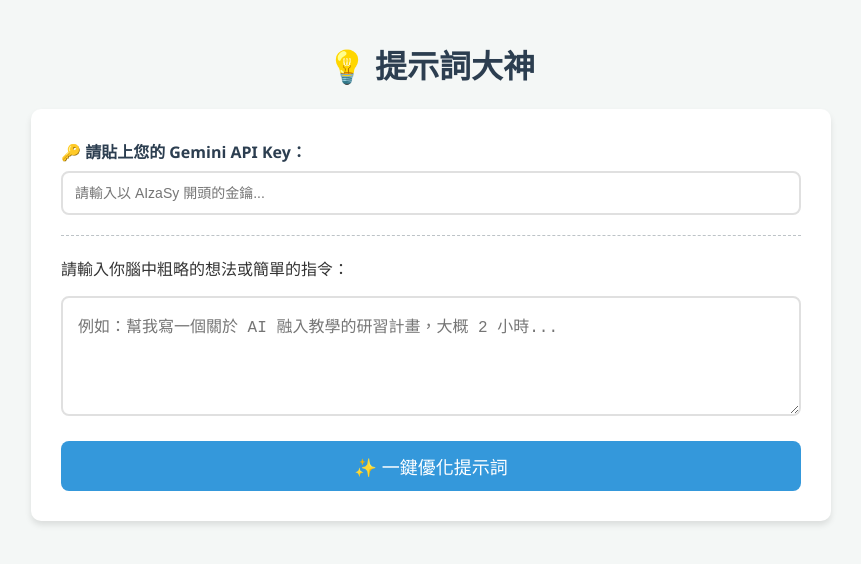
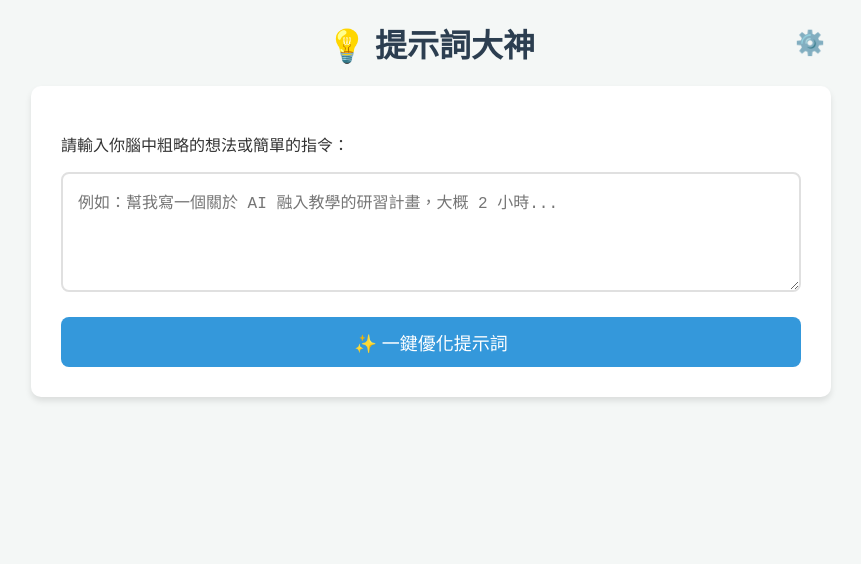
Before and after one commit to dafeng1025/rtcf, a plain HTML site: page index.html in a window 1280 px wide. Shown: the whole page, without its empty margins (209-1070 px from the left). Drawn offline with Linux system fonts and the light colour scheme.

Commit message:
Update index.html

```diff
--- a/index.html
+++ b/index.html
@@ -13,40 +13,36 @@
             margin: 0 auto;
             padding: 20px;
         }
+        /* 讓標題區塊變成橫向排列，方便放置齒輪 */
+        .header-container {
+            display: flex;
+            justify-content: center;
+            align-items: center;
+            position: relative;
+            margin-bottom: 20px;
+        }
         h1 {
-            text-align: center;
             color: #2c3e50;
+            margin: 0;
+        }
+        /* 齒輪按鈕的樣式 */
+        .settings-btn {
+            background: none;
+            border: none;
+            font-size: 24px;
+            cursor: pointer;
+            position: absolute;
+            right: 0;
+            transition: transform 0.3s;
+        }
+        .settings-btn:hover {
+            transform: rotate(90deg); /* 滑鼠游標移過去時會有旋轉動畫 */
         }
         .container {
             background-color: #fff;
             padding: 30px;
             border-radius: 10px;
             box-shadow: 0 4px 6px rgba(0,0,0,0.1);
-        }
-        /* 新增 API Key 輸入框的樣式 */
-        .api-key-box {
-            margin-bottom: 20px;
-            padding-bottom: 20px;
-            border-bottom: 1px dashed #bdc3c7;
-        }
-        .api-key-box label {
-            display: block;
-            margin-bottom: 8px;
-            font-weight: bold;
-            color: #2c3e50;
-        }
-        .api-key-box input {
-            width: 100%;
-            padding: 12px;
-            border: 2px solid #e0e0e0;
-            border-radius: 8px;
-            font-size: 14px;
-            box-sizing: border-box;
-            transition: border-color 0.3s;
-        }
-        .api-key-box input:focus {
-            border-color: #e74c3c; /* 聚焦時顯示不同顏色提醒這是重要金鑰 */
-            outline: none;
         }
         textarea {
             width: 100%;
@@ -63,7 +59,7 @@
             border-color: #3498db;
             outline: none;
         }
-        button {
+        button.action-btn {
             background-color: #3498db;
             color: white;
             border: none;
@@ -74,10 +70,10 @@
             width: 100%;
             transition: background-color 0.3s;
         }
-        button:hover {
+        button.action-btn:hover {
             background-color: #2980b9;
         }
-        button:disabled {
+        button.action-btn:disabled {
             background-color: #95a5a6;
             cursor: not-allowed;
         }
@@ -86,7 +82,7 @@
             background-color: #ecf0f1;
             padding: 20px;
             border-radius: 8px;
-            white-space: pre-wrap; /* 保持換行格式 */
+            white-space: pre-wrap;
             font-size: 16px;
             line-height: 1.6;
             display: none;
@@ -102,38 +98,57 @@
 </head>
 <body>
 
-    <h1>💡 提示詞大神</h1>
+    <div class="header-container">
+        <h1>💡 提示詞大神</h1>
+        <!-- 齒輪按鈕，點擊呼叫設定金鑰的函數 -->
+        <button class="settings-btn" onclick="configureApiKey()" title="設定/清除 API Key">⚙️</button>
+    </div>
 
     <div class="container">
-        <!-- 新增的 API Key 區塊 -->
-        <div class="api-key-box">
-            <label for="apiKey">🔑 請貼上您的 Gemini API Key：</label>
-            <input type="password" id="apiKey" placeholder="請輸入以 AIzaSy 開頭的金鑰...">
-        </div>
-
         <p>請輸入你腦中粗略的想法或簡單的指令：</p>
         <textarea id="userInput" placeholder="例如：幫我寫一個關於 AI 融入教學的研習計畫，大概 2 小時..."></textarea>
 
-        <button id="optimizeBtn" onclick="optimizePrompt()">✨ 一鍵優化提示詞</button>
+        <button id="optimizeBtn" class="action-btn" onclick="optimizePrompt()">✨ 一鍵優化提示詞</button>
         <div id="loader" class="loader">大神正在施展魔法中，請稍候...</div>
 
         <div id="resultBox" class="result-box"></div>
     </div>
 
     <script>
+        // 設定與管理 API Key 的函數
+        function configureApiKey() {
+            // 從瀏覽器本機儲存空間取得舊的金鑰（如果有的話）
+            let savedKey = localStorage.getItem('gemini_api_key') || "";
+
+            // 跳出對話框讓使用者輸入
+            let newKey = prompt("🔑 請貼上您的 Gemini API Key：\n\n（💡 若要清除本機的儲存紀錄，請直接清空輸入框並按下確定）", savedKey);
+
+            // 如果使用者按下「確定」（而不是「取消」）
+            if (newKey !== null) {
+                if (newKey.trim() === "") {
+                    // 如果輸入空白，就從本機空間移除該紀錄
+                    localStorage.removeItem('gemini_api_key');
+                    alert("🗑️ API Key 已從您的瀏覽器中清除！");
+                } else {
+                    // 如果有輸入內容，就儲存到本機空間
+                    localStorage.setItem('gemini_api_key', newKey.trim());
+                    alert("✅ API Key 已成功儲存！下次開啟網頁無需重新輸入。");
+                }
+            }
+        }
+
         async function optimizePrompt() {
-            // 抓取畫面上輸入的 API Key 與想法
-            const apiKey = document.getElementById('apiKey').value.trim();
+            // 每次執行時，先從本機儲存空間把金鑰抓出來
+            const apiKey = localStorage.getItem('gemini_api_key');
             const userInput = document.getElementById('userInput').value.trim();
 
             const btn = document.getElementById('optimizeBtn');
             const loader = document.getElementById('loader');
             const resultBox = document.getElementById('resultBox');
 
-            // 阻擋未輸入的狀況
+            // 檢查是否已經設定金鑰
             if (!apiKey) {
-                alert("請先在上方設定您的 Gemini API Key！");
-                document.getElementById('apiKey').focus();
+                alert("⚠️ 請先點擊右上角的「⚙️ 齒輪」設定您的 API Key！");
                 return;
             }
             if (!userInput) {
@@ -142,24 +157,21 @@
                 return;
             }
 
-            // UI 狀態切換：載入中
             btn.disabled = true;
             loader.style.display = 'block';
             resultBox.style.display = 'none';
             resultBox.innerHTML = '';
 
-            // 寫在前端的萬用 Meta-Prompt
             const systemPrompt = `你現在是一位頂級的「AI 提示詞工程師」。
 請將使用者輸入的粗略想法，運用 RTCF (角色 Role、任務 Task、情境 Context、格式 Format) 等框架，擴寫並優化成一個結構清晰、可以直接複製貼上給 AI 執行的完美 Prompt。
 請直接輸出優化後的 Prompt 內容，不要包含任何開場白或自我介紹，並且適當使用 Markdown 語法（如粗體、清單）讓結構更易讀。`;
 
             const fullPrompt = `${systemPrompt}\n\n使用者的粗略想法：${userInput}\n\n請給出優化後的完美版本：`;
 
-            // 直接組裝 Gemini API 網址，帶入畫面上輸入的 API Key
-            const apiUrl = `https://generativelanguage.googleapis.com/v1beta/models/gemini-1.5-flash-latest:generateContent?key=${apiKey}`;
+            // 使用去除了 -latest 的標準模型名稱
+            const apiUrl = `https://generativelanguage.googleapis.com/v1beta/models/gemini-1.5-flash:generateContent?key=${apiKey}`;
 
             try {
-                // 發送 POST 請求直接給 Google 伺服器
                 const response = await fetch(apiUrl, {
                     method: 'POST',
                     headers: {
@@ -177,12 +189,12 @@
 
                 const data = await response.json();
 
-                // 解析 Google 伺服器回傳的結果
                 if (data.candidates && data.candidates.length > 0) {
                     resultBox.innerHTML = data.candidates[0].content.parts[0].text;
                 } else if (data.error) {
-                    // 萬一 API Key 填錯或失效，這裡會攔截錯誤訊息
                     resultBox.innerHTML = "🚨 API 發生錯誤：" + data.error.message;
+                    // 若發生錯誤（例如金鑰無效），提示使用者檢查設定
+                    alert("API 呼叫失敗，請點擊右上角齒輪確認金鑰是否正確！");
                 } else {
                     resultBox.innerHTML = "發生未知錯誤，請檢查連線。";
                 }
@@ -194,7 +206,6 @@
                 resultBox.innerHTML = "連線失敗，請檢查網路狀態。";
                 resultBox.style.display = 'block';
             } finally {
-                // UI 狀態還原
                 btn.disabled = false;
                 loader.style.display = 'none';
             }
```
